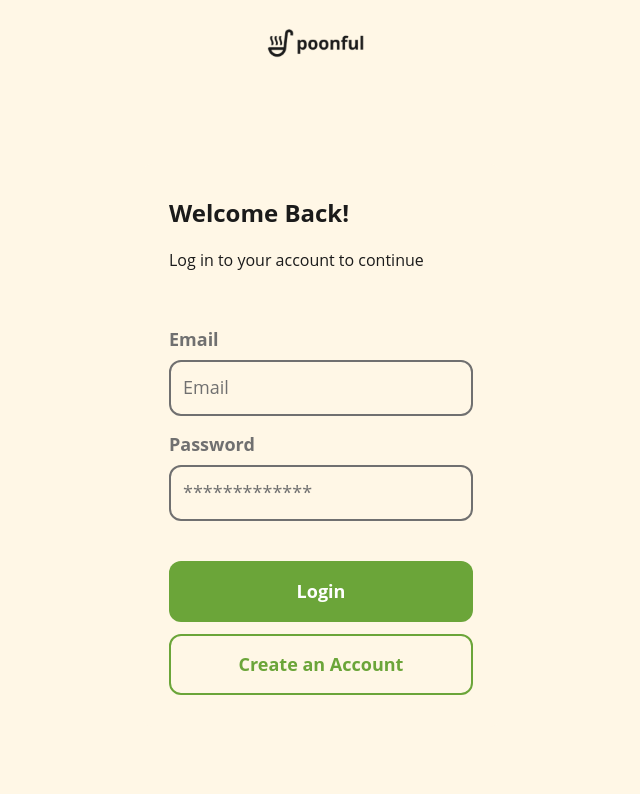
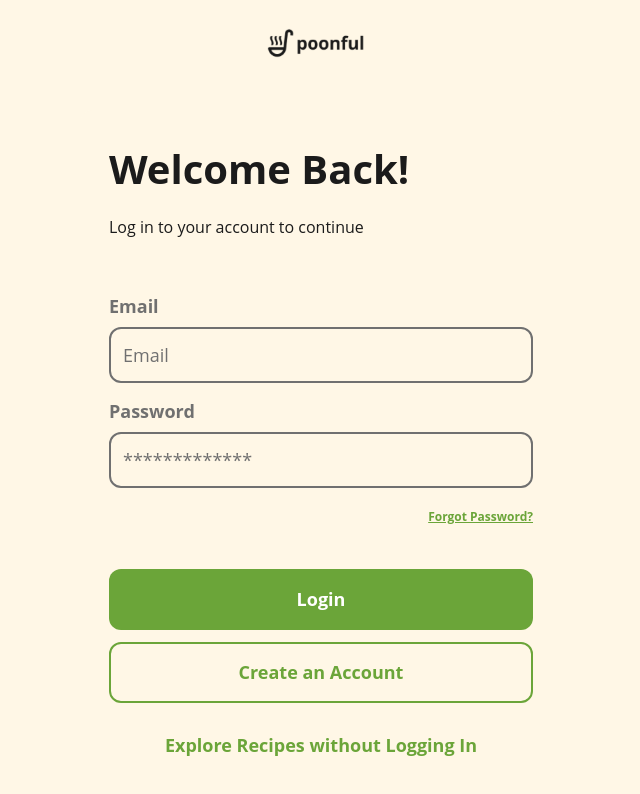
Before and after one commit to smathur04/FSEB_React_Capstone, a React (Vite) app in the folder client/: page / in a window 1280 px wide. Shown: the top 794 px of the page, without its empty margins (319-959 px from the left). Built offline with nearby package versions, Linux system fonts and the light colour scheme.

Commit message:
Landing page complete and I am happy!

```diff
--- a/client/src/index.css
+++ b/client/src/index.css
@@ -73,6 +73,7 @@ html, body, #root {
   min-height: 100%;
   background-color: var(--color-bg);
 }
+
 
 body {
   font-family: var(--font-family-base);
@@ -488,9 +489,10 @@ h3 { font-size: var(--font-size-h3); line-height: var(--line-height-h3); }
 .page__content {
   flex: 1;
   display: flex;
-  justify-content: center;
+  flex-direction: column;
+  justify-content: flex-start;
   align-items: center;
-  padding: 40px 20px;
+  padding: 20px 20px;
   box-sizing: border-box;
   background: var(--color-bg); /* white page background around the floating card, desktop */
 }
@@ -556,6 +558,11 @@ h3 { font-size: var(--font-size-h3); line-height: var(--line-height-h3); }
     max-width: 100%;
     flex: 1;
     border-radius: 0;
-    padding: 40px 24px;
+    padding: 4px 24px;
   }
 }
+
+.page-card__header h1 {
+  font-size: var(--font-size-h1-mobile);
+  line-height: var(--line-height-h1-mobile);
+}
--- a/client/src/pages/LandPage.tsx
+++ b/client/src/pages/LandPage.tsx
@@ -2,6 +2,8 @@ import { useLoading } from "../LoadingContext";
 import Input from "../components/Input";
 import Button from "../components/Button";
 import logo from "../assets/logo.png";
+import { useState } from "react";
+import { Link } from "react-router";
 
 type SignState = {
     email: string;
@@ -18,12 +20,11 @@ const styles = {
 
 const LandPage = () => {
     const { setIsLoading } = useLoading();
-
-    let rel: boolean = false;
-
-    function handleLogin() {
+    const [attempted, setAttempted] = useState(false);
+    function handleLogin(e: React.FormEvent<HTMLFormElement>) {
+        e.preventDefault();
         setIsLoading(true);
-        rel = true;
+        setAttempted(true);
         setTimeout(() => {
             setIsLoading(false)
         }, 2000);
@@ -34,22 +35,26 @@ const LandPage = () => {
             <img style={styles.image} src={logo} alt="Logo" />
 
             <div className="page__content">
-            <div className="page-card page-card--sm">
+                <div className="page-card page-card--md">
                     <div className="page-card__header">
                         <h1>Welcome Back!</h1>
                         <p>Log in to your account to continue</p>
                     </div>
 
-            <div className="page-card__stack">
-                <Input label="Email" placeholder="Email" type="email" attempted = {rel}
+                    <form id="login-form" onSubmit={handleLogin} className="page-card__stack">
+                        <Input label="Email" placeholder="Email" type="email" attempted = {attempted}
                         errorMessages={["Please use a valid email address as your username"]} />
-                <Input label="Password" placeholder="*************" type="password" attempted = {rel}
+                        <Input label="Password" placeholder="*************" type="password" attempted = {attempted}
                         errorMessages={["Please add a password with at least 8 characters"]} />
-            </div>
+                        <span className="link link--sm" style={{ cursor: "default", textAlign: "right", fontSize: "12px" }}>
+                            Forgot Password?
+                        </span>
+                    </form>
 
                     <div className="page-card__actions">
-                <Button onClick={() => {handleLogin()}} variant="primary">Login</Button>
-                <Button variant="secondary">Create an Account</Button>
+                        <Button type="submit" form="login-form" variant="primary">Login</Button>
+                        <Button type="button" variant="secondary">Create an Account</Button>
+                        <Button type="button" variant="tertiary">Explore Recipes without Logging In</Button>
                     </div>
                 </div>
             </div>
```
Lines whose indentation alone changed are shown as unchanged.
